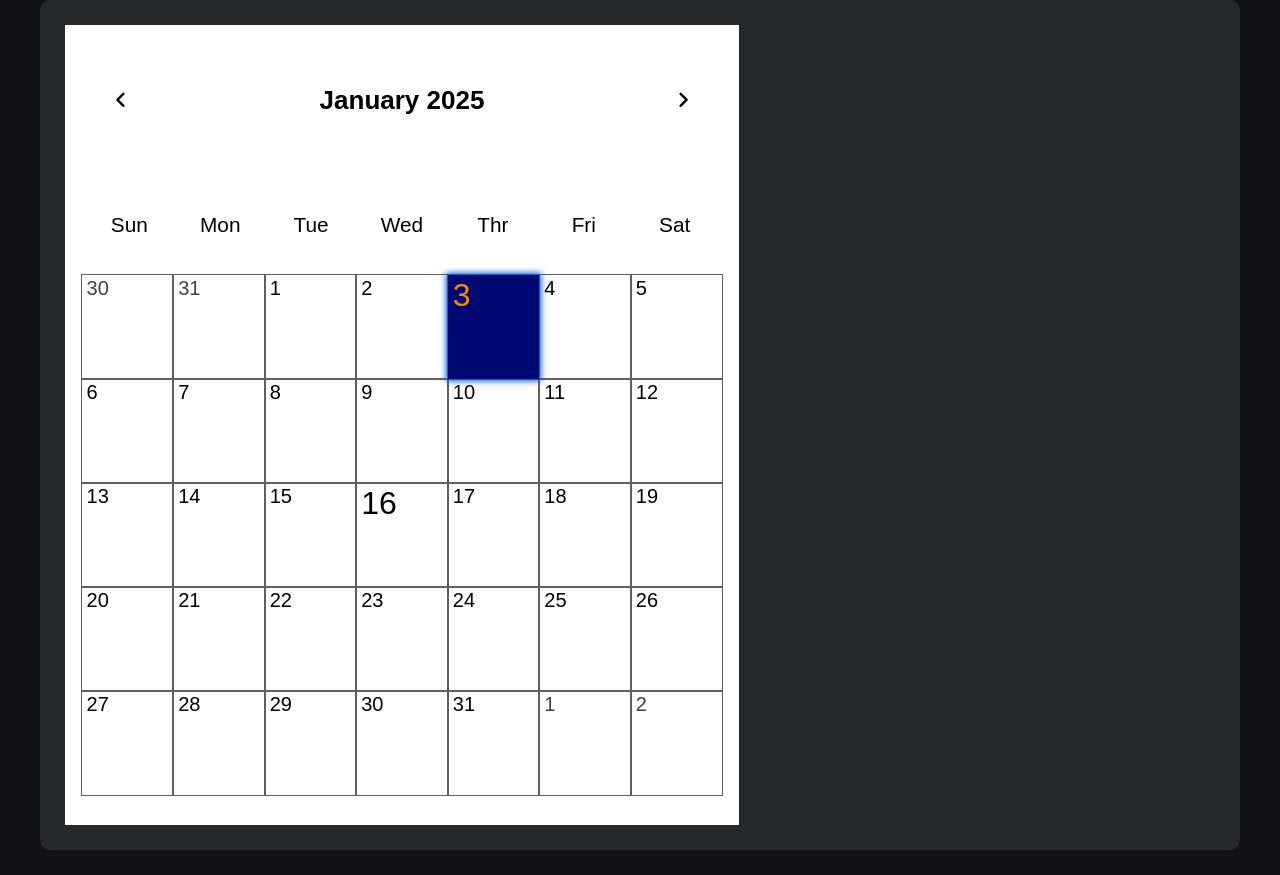
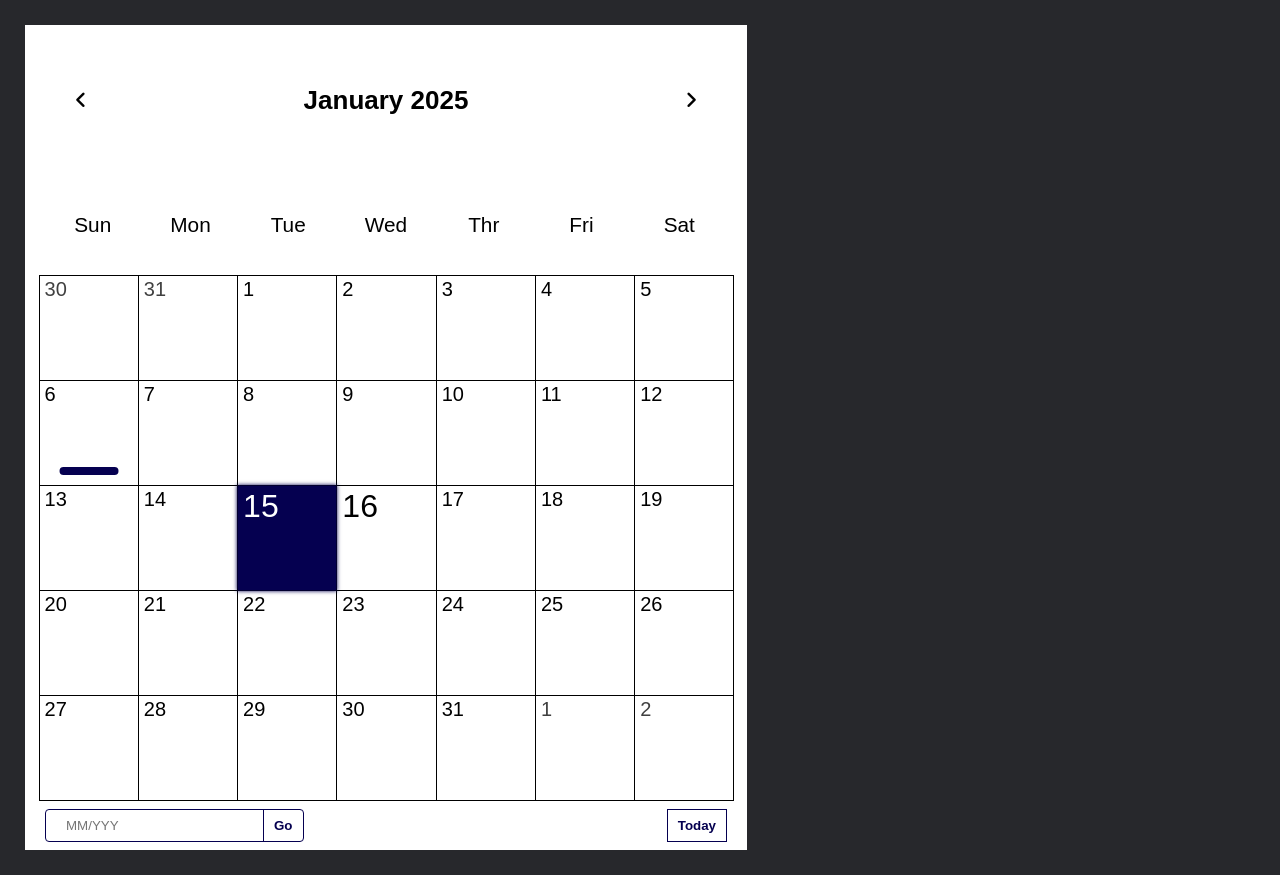
Before and after one commit to BrandonTCozart/React-ToDo-Application, a plain HTML site: page Vanilla/index.html in a window 1280 px wide. Before the commit the page ends 850 px from the top, so only its background shows below. Drawn offline with Linux system fonts and the light colour scheme.

Commit message:
Update 4
Fixed the borders overlapping and color transitions and came up with a color scheme. Added the beginning of a "date lookup" area / button.

```diff
--- a/Vanilla/index.html
+++ b/Vanilla/index.html
@@ -40,10 +40,10 @@
                     <div class="day prev-date">31</div>
                     <div class="day">1</div>
                     <div class="day">2</div>
-                    <div class="day active">3</div>
+                    <div class="day">3</div>
                     <div class="day">4</div>
                     <div class="day">5</div>
-                    <div class="day">6</div>
+                    <div class="day event">6</div>
                     <div class="day">7</div>
                     <div class="day">8</div>
                     <div class="day">9</div>
@@ -52,7 +52,7 @@
                     <div class="day">12</div>
                     <div class="day">13</div>
                     <div class="day">14</div>
-                    <div class="day">15</div>
+                    <div class="day active">15</div>
                     <div class="day today">16</div>
                     <div class="day">17</div>
                     <div class="day">18</div>
@@ -72,6 +72,13 @@
                     <div class="day next-date">1</div>
                     <div class="day next-date">2</div>
                 </div>
+                <div class="goto-today">
+                    <div class="goto">
+                        <input type="text" placeholder="MM/YYY" class="date-input">
+                        <button class="goto-button">Go</button>
+                    </div>
+                    <button class="today-button">Today</button>
+                </div>
             </div>
         </div>
     </div>
--- a/Vanilla/styles.css
+++ b/Vanilla/styles.css
@@ -14,13 +14,11 @@ body {
 }
 .container {
   position: relative;
-  width: 1200px;
   min-height: 850px;
   margin: 0 auto;
   padding: 5px;
   color: white;
   display: flex;
-  border-radius: 10px;
   background-color: #27282c;
 }
 
@@ -107,18 +105,19 @@ body {
   padding: 2px 0 0 5px;
   cursor: pointer;
   color: #000000;
-  outline: 1px solid #606060;
+  outline: 1px solid #000000;
+  margin: 1px 0 0 1px;
   font-size: 20px;
   box-sizing: border-box;
-  min-width: 70px;
-  /*I want to make the border on the edges the same size as the overlapping
-  borders no clue how?*/
+  min-width: 40px;
+
 }
 
 .calendar .day:not(.prev-date, .next-date):hover {
   /* these days are temporary until javascript added*/
-  color: #000000;
-  background-color: #0059d6;
+  color: #ffffff;
+  background-color: #050050;
+
 }
 
 .calendar .days .prev-date,
@@ -128,8 +127,10 @@ body {
 .calendar .days .active {
   position: relative;
   font-size: 2rem;
-  color: #ff8800;
-  background-color: #000871;
+  color: #ffffff;
+  background-color: #050050;
+
+
 }
 .calendar .days .active::before {
   content: "";
@@ -138,9 +139,85 @@ body {
   left: 0;
   width: 100%;
   height: 100%;
-  box-shadow: 0 0 6px 2px #0059d6;
+  box-shadow: 0 0 4px 1px #050050;
+
 }
 
 .calendar .days .today {
   font-size: 2rem;
 }
+
+.calendar .days .event {
+    position: relative;
+}
+.calendar .days .event::after {
+    content: "";
+    position: absolute;
+    bottom: 10%;
+    left: 50%;
+    width: 60%;
+    height: 8px;
+    border-radius: 10px;
+    transform: translate(-50%);
+    background-color: #050050;
+}
+.calendar .event:hover::after {
+background-color: #ffffff;
+transition: background-color 0.07s ease;
+transition: color 0.07s ease;
+
+
+}
+.calendar .active.event::after {
+    background-color: #ffffff;
+    bottom: 20%;
+
+}
+.calendar .active.event {
+    padding-bottom: 10px;
+}
+
+.calendar .goto-today {
+    width: 100%;
+    height: 50px;
+    display: flex;
+    align-items: center;
+    justify-content: space-between;
+    gap: 5px;
+    padding: 0 20px;
+    margin-top: 265px; /* Add margin-top to move the container down */
+    color: #050050;
+  }
+.calendar .goto-today .goto {
+    display: flex;
+    align-items: center;
+    border-radius: 4px;
+    overflow: hidden;
+    border: 1px solid #050050;
+}
+.calendar .goto-today .goto input{
+    width: 100%;
+    height: 30px;
+    outline: none;
+    border: none;
+    border-radius: 5px;
+    padding: 0 20px;
+    color:#050050;
+}
+.calendar .goto-today button{
+    padding: 8px 10px;
+    border: 1px solid #050050;
+    background-color: transparent;
+    color: #050050;
+    font-weight: 600;
+}
+.calendar .goto-today button:hover{
+    color: #ffffff;
+    background-color: #050050;
+    transition: background-color 0.09s ease;
+}
+.calendar .goto-today .goto button {
+border: none;
+border-left: 1px solid #050050;
+
+}
```
